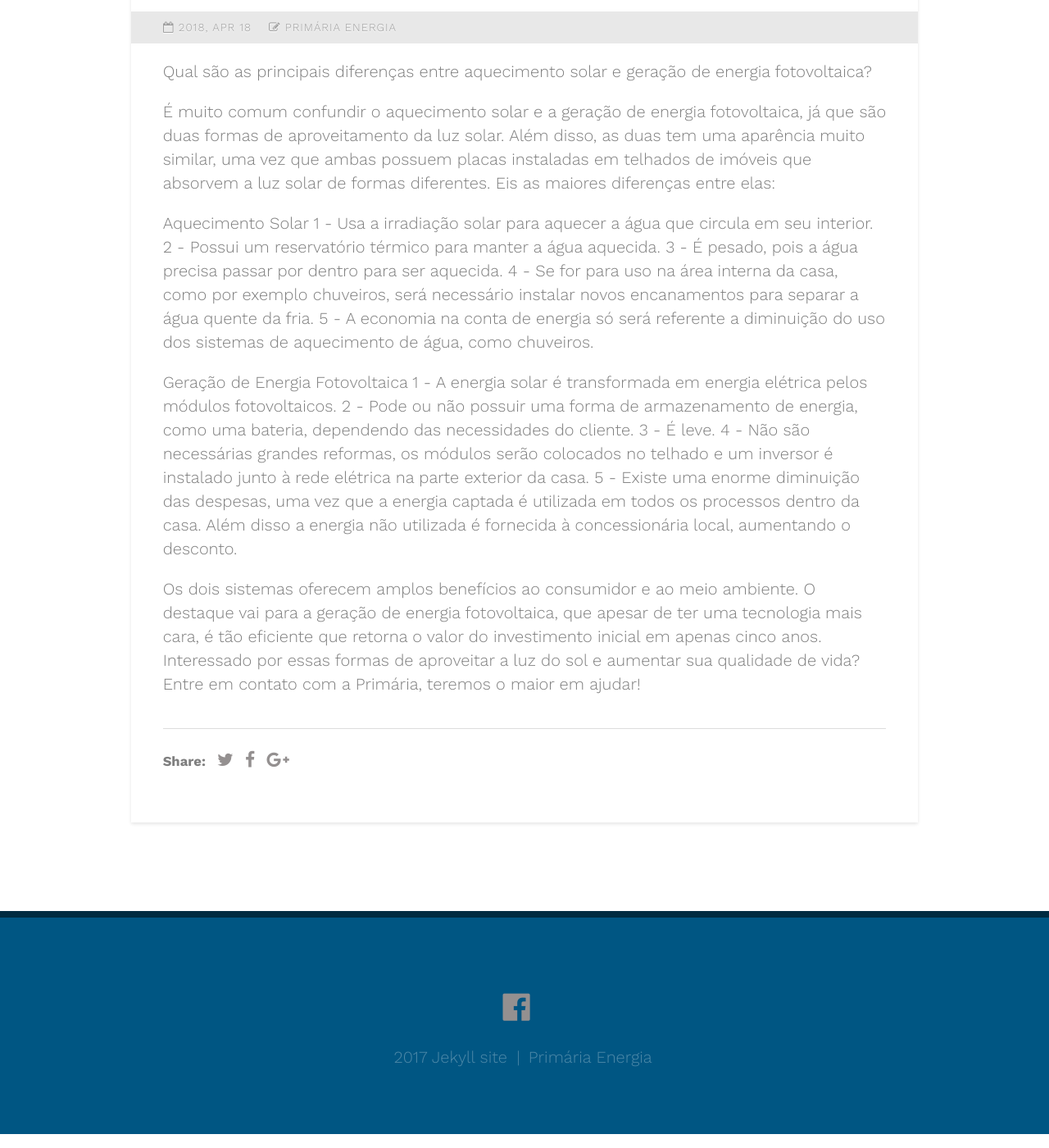
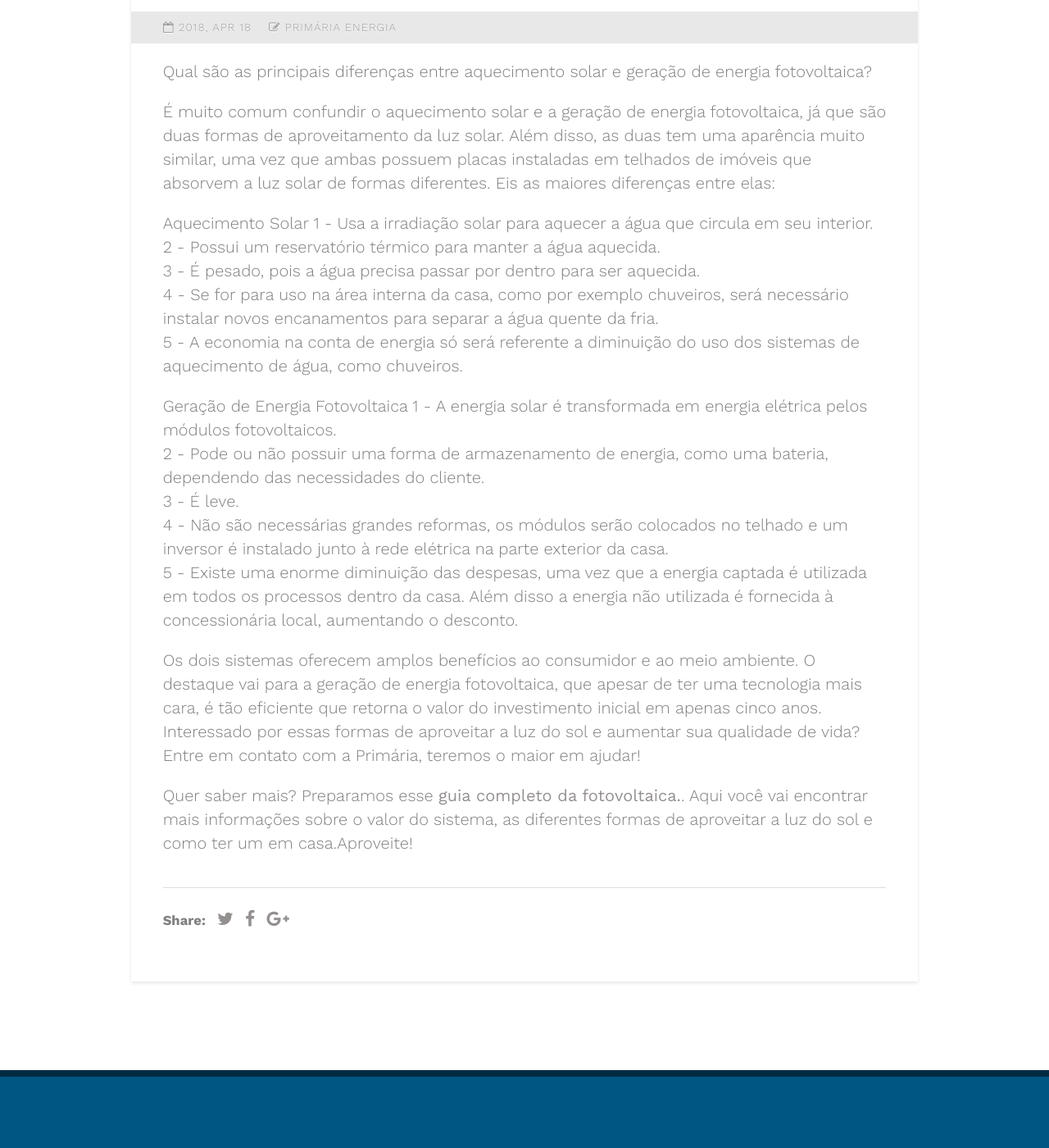
Before and after one commit to primariaenergia/blog, a Jekyll site: the page built from _posts/2018-04-18-diferença-aquecimento-fotovoltaica-.markdown, in a window 1280 px wide and 1400 px high, scrolled down 1431 px. Shown: the whole window at 82% size. Built offline with Jekyll 4.4.1, drawn with Linux system fonts in a browser that asks for light colours; some web fonts are replaced.

Commit message:
Update 2018-04-18-diferença-aquecimento-fotovoltaica-.markdown

```diff
--- a/_posts/2018-04-18-diferença-aquecimento-fotovoltaica-.markdown
+++ b/_posts/2018-04-18-diferença-aquecimento-fotovoltaica-.markdown
@@ -27,3 +27,5 @@
 5 - Existe uma enorme diminuição das despesas, uma vez que a energia captada é utilizada em todos os processos dentro da casa. Além disso a energia não utilizada é fornecida à concessionária local, aumentando o desconto.
 
 Os dois sistemas oferecem amplos benefícios ao consumidor e ao meio ambiente. O destaque vai para a geração de energia fotovoltaica, que apesar de ter uma tecnologia mais cara, é tão eficiente que retorna o valor do investimento inicial em apenas cinco anos. Interessado por essas formas de aproveitar a luz do sol e aumentar sua qualidade de vida? Entre em contato com a Primária, teremos o maior em ajudar!
+
+Quer saber mais? Preparamos esse **[guia completo da fotovoltaica.](https://conteudo.primariaenergia.com/e-book-guia-da-fotovoltaica)**. Aqui você vai encontrar mais informações sobre o valor do sistema, as diferentes formas de aproveitar a luz do sol e como ter um em casa.Aproveite!
```
